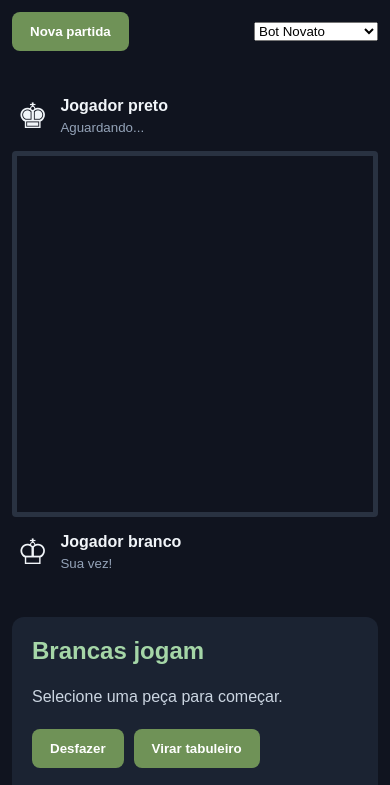
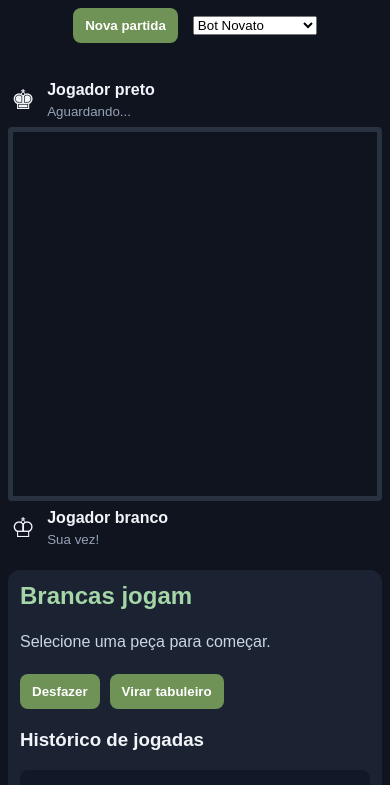
Before and after one commit to GustavoAgnol/chess-arena, a plain HTML site: page index.html in a window 390 px wide. Shown: the part 87-872 px from the top of the page. Drawn offline with nearby package versions, Linux system fonts and the light colour scheme.

Commit message:
Refactor responsive styles for mobile and tablet
Removed old mobile media queries and added new responsive styles for mobile and tablet devices.

```diff
--- a/style.css
+++ b/style.css
@@ -235,28 +235,6 @@ footer {
   margin-top: 30px;
 }
 
-@media (max-width: 800px) {
-  main {
-    flex-direction: column;
-    align-items: center;
-  }
-
-  .game {
-    width: 100%;
-  }
-
-  .panel {
-    width: 100%;
-  }
-
-  .app {
-    padding: 12px;
-  }
-
-  header {
-    flex-wrap: wrap;
-  }
-}
 
 /* Camada das peças animadas */
 #board {
@@ -305,3 +283,80 @@ footer {
 .piece-layer .piece:hover {
   filter: drop-shadow(0 3px 5px rgba(0, 0, 0, 0.35));
 }
+
+/* ===== MODO MOBILE ===== */
+
+
+/* ===== ADAPTAÇÃO AUTOMÁTICA ===== */
+
+.app {
+  width: 100%;
+  max-width: 1100px;
+  margin: 0 auto;
+}
+
+.game {
+  width: min(100%, 560px);
+  min-width: 0;
+}
+
+#board {
+  width: 100%;
+  aspect-ratio: 1 / 1;
+}
+
+/* Tablets e celulares */
+@media (max-width: 800px) {
+  .app {
+    padding: 12px;
+  }
+
+  main {
+    flex-direction: column;
+    align-items: center;
+    gap: 15px;
+  }
+
+  .game {
+    width: 100%;
+    max-width: 560px;
+  }
+
+  .panel {
+    width: 100%;
+    min-width: 0;
+  }
+
+  header {
+    flex-wrap: wrap;
+    justify-content: center;
+    text-align: center;
+  }
+}
+
+/* Celulares menores */
+@media (max-width: 480px) {
+  body {
+    padding: 0;
+  }
+
+  .app {
+    padding: 8px;
+  }
+
+  .player {
+    padding: 8px 3px;
+  }
+
+  .avatar {
+    font-size: 27px;
+  }
+
+  .panel {
+    padding: 12px;
+  }
+
+  button {
+    padding: 10px 12px;
+  }
+}
```
